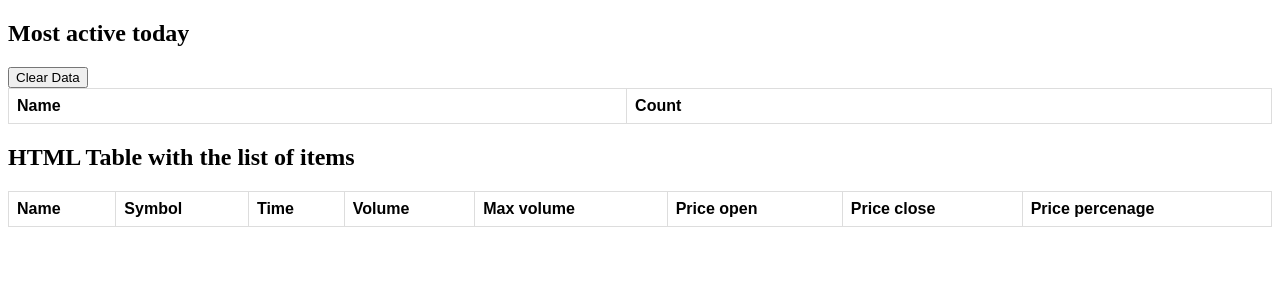
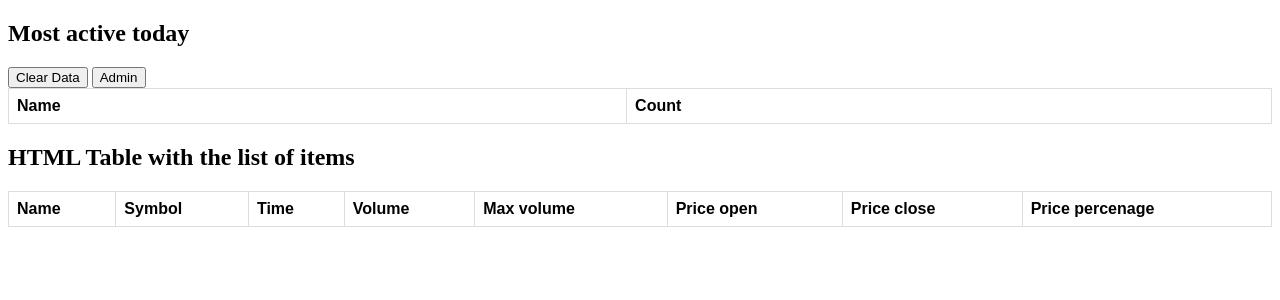
Before and after one commit to dawidsyty1/stock_bot, a Django app: page / in a window 1280 px wide. Shown: the top 300 px of the page. Run offline with Django 3.2, Linux system fonts and the light colour scheme; data that the repository does not hold is empty.

Commit message:
added admin button

```diff
--- a/templates/bear_detector.html
+++ b/templates/bear_detector.html
@@ -22,7 +22,9 @@ tr:nth-child(even) {
 <body>
 
 <h2>Most active today</h2>
-<button type="submit" onclick="location.href='/?clear_data=true'" >Clear Data</button>
+<div>
+    <button type="button" onclick="location.href='/?clear_data=true'" >Clear Data</button>
+    <button type="button" onclick="location.href='/admin/detector'" >Admin</button>
 </br>
 <table>
       <tr>
```
